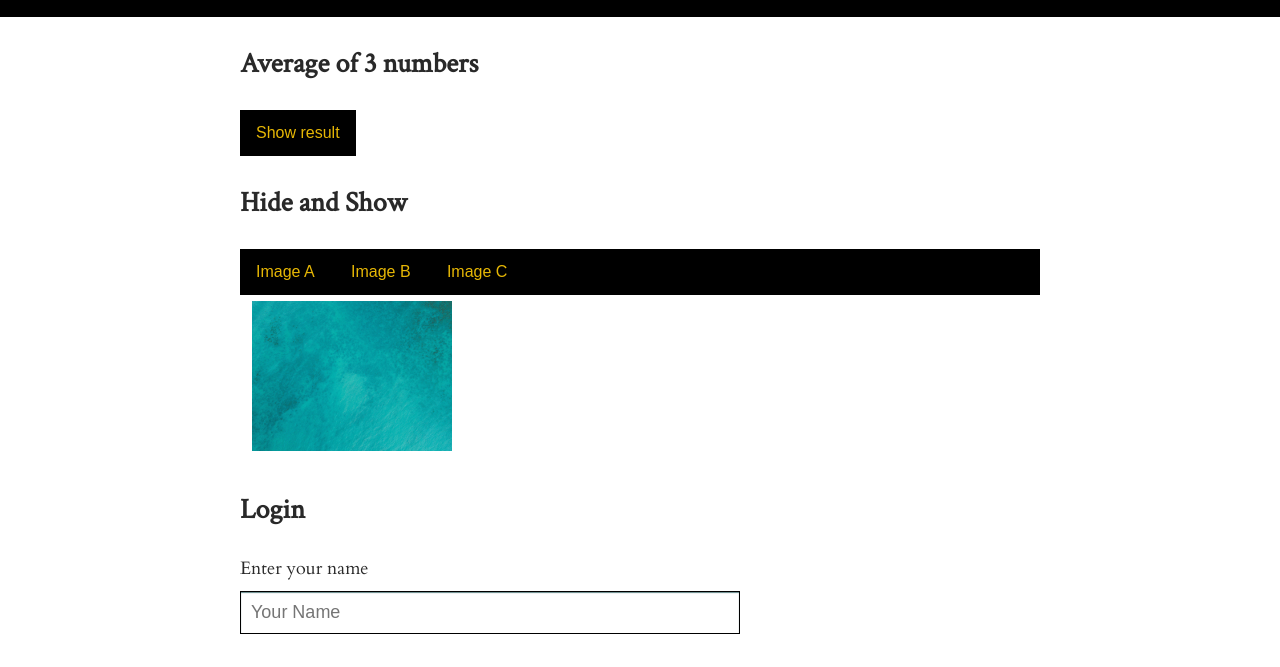
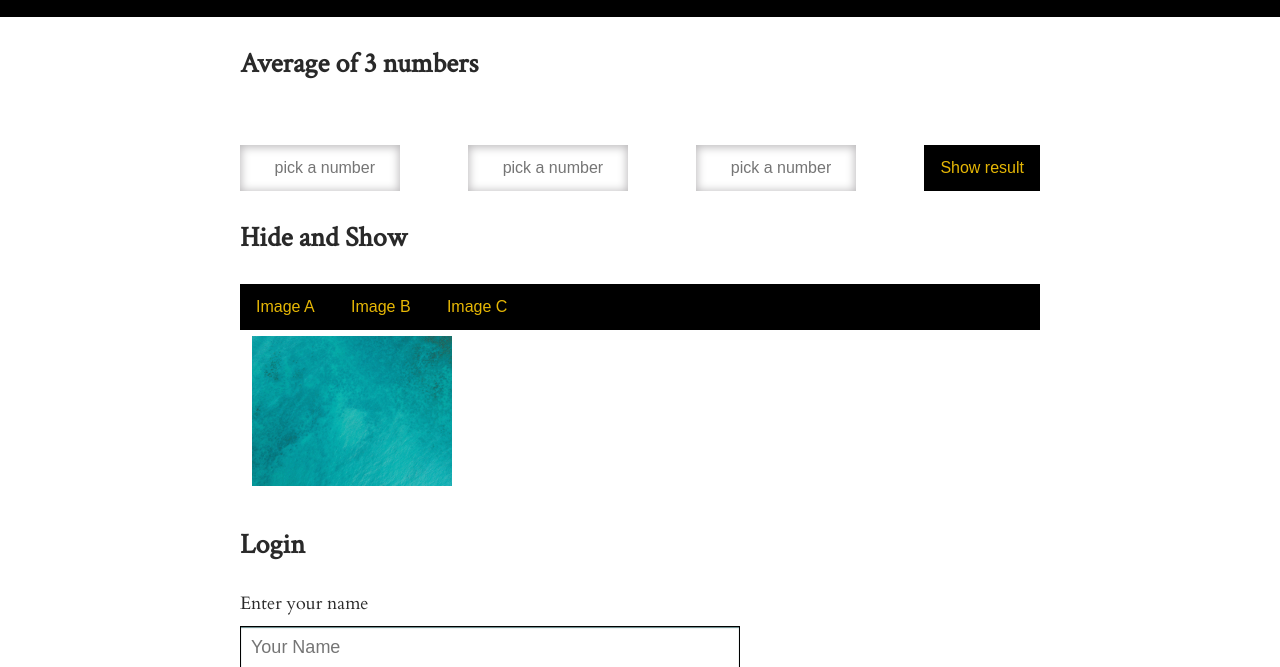
Before and after one commit to vanessacor/site, a website: page experiments/js-intro/index.html in a window 1280 px wide. Shown: the part 161-828 px from the top of the page. Drawn offline with Linux system fonts and the light colour scheme.

Commit message:
change the href on banner to new website and add input numbers on the js-intro

```diff
--- a/experiments/js-intro/index.html
+++ b/experiments/js-intro/index.html
@@ -5,7 +5,8 @@
     <meta charset="utf-8" />
     <meta
       name="viewport"
-      content="width=device-width, initial-scale=1, maximum-scale=1, user-scalable=0"
+      content="width=device-width, initial-scale=1, maximum-scale=1,
+      user-scalable=0"
       />
     <link href="../../styles/style.css" rel="stylesheet" type="text/css" />
     <link href="styles/style.css" rel="stylesheet" type="text/css" />
@@ -32,10 +33,33 @@
     <main id="site-main">
       <section class="container">
         <h3 class="summary">Average of 3 numbers</h3>
+        <div class="pick-number">
+          <input
+            type="number"
+            min="1"
+            placeholder="pick a number"
+            id="number1"
+            />
+          <input
+            type="number"
+            min="1"
+            placeholder="pick a number"
+            id="number2"
+            />
+          <input
+            type="number"
+            min="1"
+            placeholder="pick a number"
+            id="number3"
+            />
+
           <button class="button" id="button-1">Show result</button>
-        <code> </code>
+        </div>
+
         <p id="result-1" class="result"></p>
       </section>
+
+
 
       <section class="container" id="hide-show">
         <h3 class="summary">Hide and Show</h3>
@@ -149,7 +173,6 @@
     <script src="scripts/functions.js"></script>
     <script src="scripts/experiment-1.js"></script>
     <script src="scripts/experiment-2.js"></script>
-    <script src="scripts/experiment-3.js"></script>
     <script src="scripts/experiment-4.js"></script>
     <script src="scripts/experiment-5.js"></script>
     <script src="scripts/experiment-6.js"></script>
--- a/experiments/js-intro/scripts/experiment-1.js
+++ b/experiments/js-intro/scripts/experiment-1.js
@@ -1,16 +1,14 @@
-'use strict';
+"use strict";
 
 // when the user clicks on a button
 // invoke the function runExperiment1
-function runExperiment1 () {
-  const age1 = 2;
-  const age2 = 4;
-  const age3 = 10;
-  const average = (age1 + age2 + age3) / 3;
+function runExperiment1() {
+  const age1 = document.getElementById("number1");
+  const age2 = document.getElementById("number2");
+  const age3 = document.getElementById("number2");
+  const average =
+    (Number(age1.value) + Number(age2.value) + Number(age3.value)) / 3;
 
-  const resultElement = document.getElementById('result-1');
-  resultElement.innerHTML = average;
+  const resultElement = document.getElementById("result-1");
+  resultElement.innerHTML = "The Average is " + average;
 }
-
-const myButton = document.getElementById('button-1');
-myButton.addEventListener('click', runExperiment1);
--- a/experiments/js-intro/styles/style.css
+++ b/experiments/js-intro/styles/style.css
@@ -1,9 +1,28 @@
+.pick-number {
+  display: flex;
+  flex-direction: row;
+  justify-content: space-between;
+  padding-top: 35px;
+  margin-bottom: 10px;
+}
+
+.pick-number input {
+  width: 20%;
+  padding: 10px;
+  margin-right: 14px;
+  border: none;
+  box-shadow: inset 0px 1px 10px 1px #bab8ba;
+  background-color: white;
+  font-size: 16px;
+  text-align: right;
+  color: #959495;
+}
 
 .button {
   background-color: #000000;
   color: #E6B705;
   font-size: 16px;
-  padding:  14px 16px;
+  padding: 14px 16px;
   border: none;
   outline: none;
   cursor: pointer;
@@ -59,6 +78,7 @@
 }
 
 /* #LogIn */
+
 .form-field {
   margin-bottom: 30px;
 }
@@ -80,11 +100,11 @@
 }
 
 .feedback {
-    margin: 0 0 10px;
-    color: red;
-    font-family: 'Raleway', sans-serif;
-    font-size: 22px;
-    font-stretch: ultra-expanded;
+  margin: 0 0 10px;
+  color: red;
+  font-family: 'Raleway', sans-serif;
+  font-size: 22px;
+  font-stretch: ultra-expanded;
 }
 
 #namefeedback, #passfeedback, #lengthfeedback {
@@ -92,6 +112,7 @@
 }
 
 /* #Game */
+
 #game {
   margin: 0 auto;
   padding-top: 40px;
--- a/scripts/banner.js
+++ b/scripts/banner.js
@@ -1,23 +1,22 @@
-'use strict';
+"use strict";
 
-function addStyle (link) {
-  const stylesLink = document.createElement('link');
+function addStyle(link) {
+  const stylesLink = document.createElement("link");
   stylesLink.href = link;
-  stylesLink.setAttribute('rel', 'stylesheet');
-  stylesLink.setAttribute('type', 'text/css');
+  stylesLink.setAttribute("rel", "stylesheet");
+  stylesLink.setAttribute("type", "text/css");
   document.head.appendChild(stylesLink);
 }
 
-function createBanner () {
-  const banner = document.createElement('div');
-  banner.setAttribute('class', 'banner-wrapper');
+function createBanner() {
+  const banner = document.createElement("div");
+  banner.setAttribute("class", "banner-wrapper");
   document.body.appendChild(banner);
-  banner.innerHTML =
-  `<div id="banner">
-    <a href="https://vanessacor.github.io/site/">Vanessa<br>Poppe</a>
+  banner.innerHTML = `<div id="banner">
+    <a href="http://vanessapoppe.me">Vanessa<br>Poppe</a>
   </div>`;
-  addStyle('https://vanessacor.github.io/site/styles/banner.css');
-  addStyle('https://fonts.googleapis.com/css?family=Raleway&display=swap');
+  addStyle("https://vanessacor.github.io/site/styles/banner.css");
+  addStyle("https://fonts.googleapis.com/css?family=Raleway&display=swap");
 }
 
-window.addEventListener('load', createBanner);
+window.addEventListener("load", createBanner);
```
Lines whose indentation alone changed are shown as unchanged.
